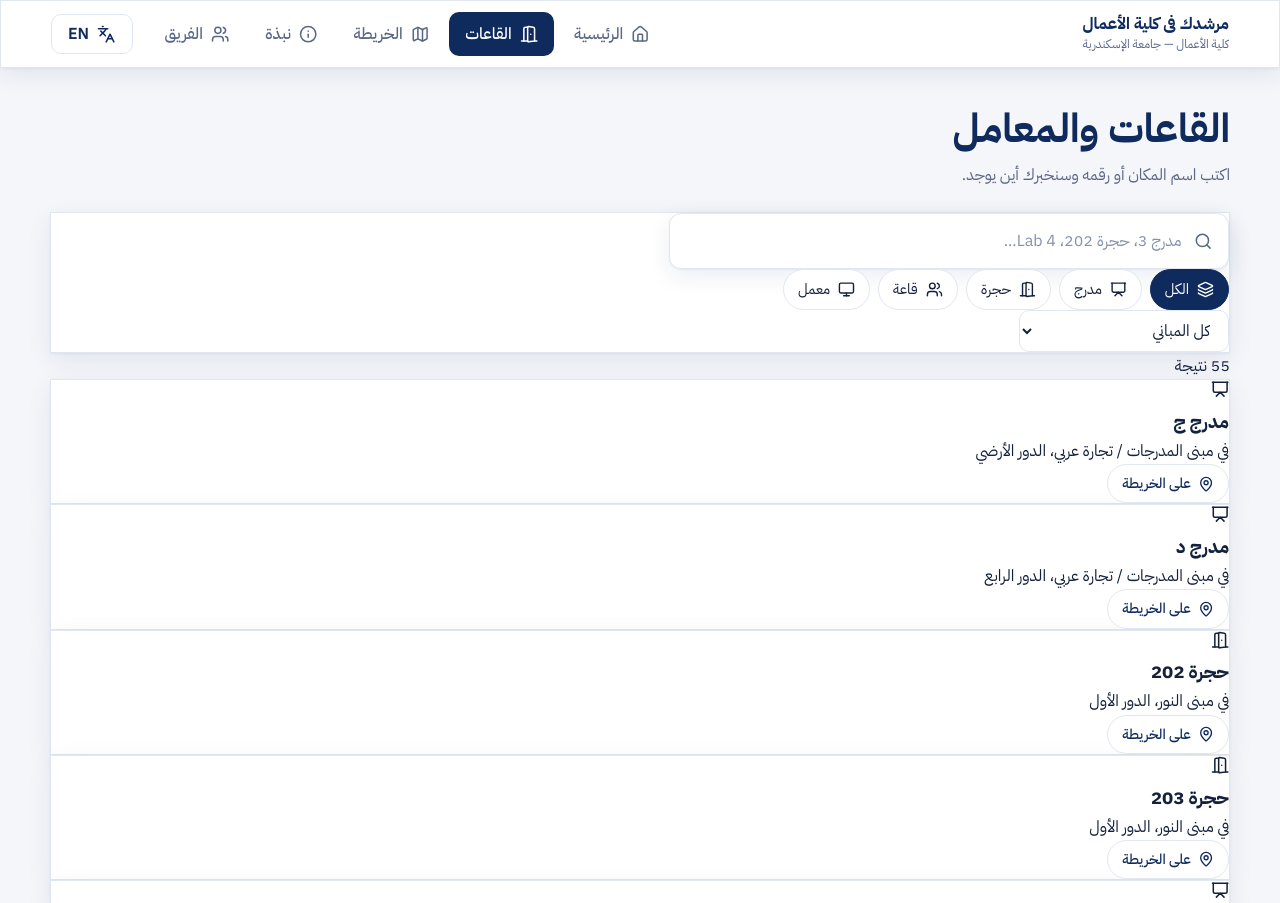
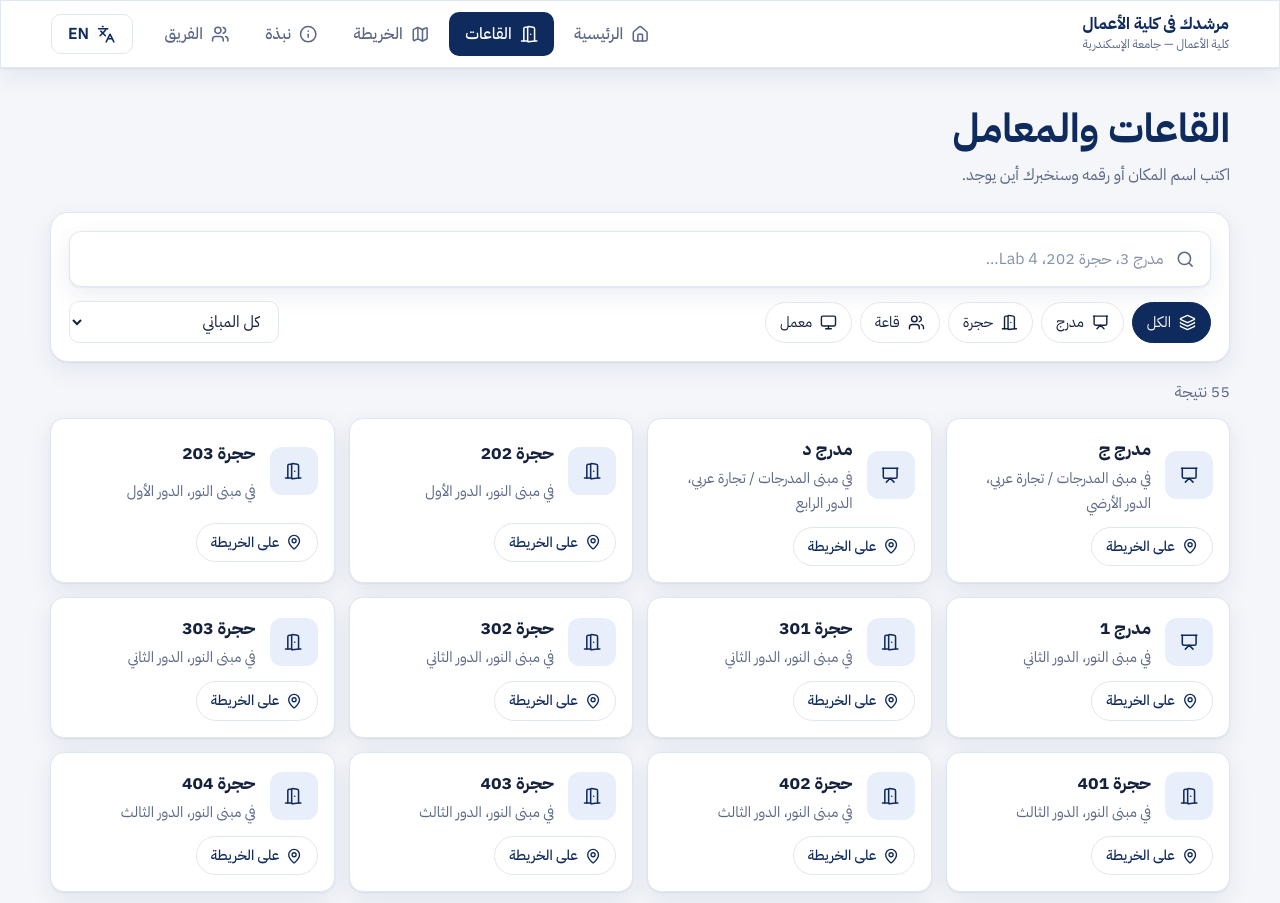
Before and after one commit to OsamaMabrouk0/project, a plain HTML site: page pages/halls.html in a window 1280 px wide. Shown: the top 903 px of the page. Drawn offline with nearby package versions, Linux system fonts and the light colour scheme.

Commit message:
Add files via upload

```diff
--- a/assets/css/pages.css
+++ b/assets/css/pages.css
@@ -1,42 +1,81 @@
-window.CG=window.CG||{};CG.dict={};
-const D=(k,ar,en)=>{CG.dict[k]={ar,en}};
-D('site.title','مرشدك في كلية الأعمال','Your Guide to the Faculty of Business');
-D('site.faculty','كلية الأعمال — جامعة الإسكندرية','Faculty of Business — Alexandria University');
-D('lang.aria','تغيير اللغة','Change language');
-D('nav.home','الرئيسية','Home');D('nav.halls','القاعات','Halls');D('nav.map','الخريطة','Map');D('nav.about','نبذة','About');D('nav.team','الفريق','Team');
-D('home.title','أهلًا بكم في مرشد الكليّة! 🎓','Welcome to Your Faculty Guide! 🎓');
-D('home.sub','منصتكم الذكية لاكتشاف الكلية والتعرّف على مبانيها وقاعاتها وأقسامها بكل سهولة.','Your smart companion to explore the faculty and discover its buildings, halls, and academic departments with ease.');
-D('home.cta','ابدأ رحلتك، واكتشف كل ما تحتاج معرفته عن كليتك من مكان واحد!','Start exploring and find everything you need to know about your faculty in one place!');
-D('home.ph','ابحث عن قاعة، مثل: مدرج 3','Find a hall, e.g. Lab 4');D('home.go','بحث','Search');
-D('home.btnMap','استكشف الخريطة','Explore the map');D('home.btnHalls','ابحث عن قاعة','Find a hall');
-D('home.preview','افتح الخريطة التفاعلية','Open the interactive map');
-D('tile.halls','ابحث عن أي قاعة أو معمل وتعرّف على مكانها فورًا.','Find any hall or lab and see exactly where it is.');
-D('tile.map','مرّر على أي مبنى لتعرف تفاصيله.','Hover any building to see its details.');
-D('tile.about','أقسام الكلية ومميزاتها ومجالات العمل.','Departments, their advantages, and career paths.');
-D('tile.team','الأشخاص وراء المشروع.','The people behind the project.');
-D('stat.b','مبنى ومرفق','buildings & facilities');D('stat.s','قاعة ومعمل','halls & labs');D('stat.d','شعب دراسية: عربي وإنجليزي وفرنسي','programs: Arabic, English & French');
-D('halls.title','القاعات والمعامل','Halls & Labs');
-D('halls.sub','اكتب اسم المكان أو رقمه وسنخبرك أين يوجد.','Type a place name or number and we’ll tell you where it is.');
-D('halls.ph','مدرج 3، حجرة 202، Lab 4…','Amphitheater 3, Room 202, Lab 4…');D('halls.aria','ابحث عن قاعة','Search for a hall');
-D('halls.all','الكل','All');D('halls.allB','كل المباني','All buildings');
-D('halls.count','{n} نتيجة','{n} results');D('halls.in','في {b}، {f}','In {b}, {f}');D('halls.onMap','على الخريطة','Show on map');
-D('halls.approx','لم نجد تطابقًا تامًا. هذه أقرب النتائج:','No exact match. Closest results:');
-D('halls.noNum','لا توجد قاعة بالرقم {n}. هذه أقرب النتائج:','There is no hall numbered {n}. Closest results:');
-D('halls.noneT','لا توجد نتائج','No results');
-D('halls.none','لم نجد “{q}”. راجع الاسم أو الرقم، أو جرّب كلمة أقصر مثل “مدرج” أو “Lab”.','We couldn’t find “{q}”. Check the name or number, or try a shorter word like “Amphitheater” or “Lab”.');
-D('halls.shortT','اكتب أكثر قليلًا','Keep typing');D('halls.short','اكتب حرفين على الأقل لبدء البحث.','Type at least two characters to start searching.');
-D('halls.did','هل تقصد','Did you mean');
-D('halls.conv','عرضنا نتائج “{q}” لأن لوحة المفاتيح كانت على لغة مختلفة.','Showing results for “{q}” — your keyboard layout looked switched.');
-D('err.loadT','تعذّر تحميل البيانات','Couldn’t load the data');D('err.load','حدث خطأ أثناء تحميل بيانات القاعات. حاول مرة أخرى.','Something went wrong while loading the hall data. Please try again.');D('err.retry','إعادة المحاولة','Try again');
-D('map.title','خريطة الكلية','Faculty Map');D('map.hint','مرّر المؤشر أو اضغط على أي مبنى لعرض معلوماته.','Hover or tap any building to see its details.');
-D('map.floors','أدوار','floors');D('map.spaces','قاعة ومعمل','halls & labs');D('map.view','عرض القاعات','View halls');
-D('map.approx','موقع هذا المبنى على الخريطة تقريبي.','This building’s position on the map is approximate.');
-D('map.list','المباني والمرافق','Buildings & facilities');D('map.alt','صورة جوية لحرم كلية الأعمال مع تحديد المباني','Aerial view of the Faculty of Business campus with labeled buildings');
-D('map.errT','تعذّر تحميل الخريطة','Couldn’t load the map');D('map.err','تأكد من اتصالك بالإنترنت ثم أعد المحاولة.','Check your connection and try again.');
-D('kind.building','مبنى','Building');D('kind.gate','بوابة','Gate');D('kind.facility','مرفق','Facility');D('card.close','إغلاق','Close');
-D('about.title','نبذة عن الكلية','About the Faculty');
-D('about.intro','تضم كلية الأعمال بجامعة الإسكندرية أقسامًا أكاديمية متنوعة تؤهّل الطلاب لسوق العمل. هنا تعريف موجز بكل قسم ومميزاته والمجالات التي يعمل بها خريجوه.','The Faculty of Business at Alexandria University offers diverse academic departments that prepare students for the job market. Here is a short overview of each department, its advantages, and where its graduates work.');
-D('about.depts','الأقسام الأكاديمية','Academic departments');D('about.adv','المميزات','Advantages');D('about.jobs','مجالات العمل','Career opportunities');
-D('team.title','فريق العمل','The Team');D('team.sub','الأشخاص وراء المشروع.','The people behind the project.');
-D('team.note','ملحوظة: يتغيّر ترتيب الأسماء بشكل عشوائي في كل مرة تفتح فيها الصفحة، ولا يعكس أي أفضلية بين أعضاء الفريق.','Note: the order of names is randomized every time you open this page and does not reflect any ranking among team members.');
-D('footer.txt','كلية الأعمال — جامعة الإسكندرية © 2026','Faculty of Business — Alexandria University © 2026');
+/* Home */
+.hero{display:grid;grid-template-columns:minmax(0,1.05fr) minmax(0,.95fr);gap:40px;align-items:center;padding:40px;border-radius:24px;color:#fff;margin-bottom:28px;background:linear-gradient(135deg,var(--navy-d),var(--navy) 60%,#16498f)}
+.hero>*,.hero-copy>*{min-width:0;max-width:100%}
+.hero-copy{display:grid;gap:20px;justify-items:start}
+.logo-chip{background:#fff;border-radius:14px;padding:8px 16px}.logo-chip img{height:60px;display:block}
+.hero h1{font-size:clamp(2rem,4.4vw,3.3rem);line-height:1.22;font-weight:700;text-wrap:balance;overflow-wrap:anywhere}
+.lead,.hero .muted{color:rgba(255,255,255,.82);overflow-wrap:anywhere}.lead{font-size:1.12rem;max-width:54ch}
+.hero .btn-primary{background:var(--gold);color:#1a1405}.hero .btn-primary:hover{background:#d9a53a}
+.hero .btn-outline{background:transparent;color:#fff;border-color:rgba(255,255,255,.45)}.hero .btn-outline:hover{background:rgba(255,255,255,.12)}
+.hero-actions{display:flex;flex-wrap:wrap;gap:12px}
+.stats{display:flex;flex-wrap:wrap;gap:8px 20px;color:rgba(255,255,255,.8);font-size:.92rem}.stats strong{color:var(--gold-l);font-size:1.05rem}
+.hero-visual{position:relative;display:block;aspect-ratio:16/10;padding:6px;border-radius:var(--r-lg);overflow:hidden;background:rgba(255,255,255,.14);border-color:rgba(255,255,255,.25)}
+.hero-visual img{position:relative;width:100%;height:100%;object-fit:cover;border-radius:12px;opacity:0;transition:opacity .6s}
+.hero-visual img.ready,.map-stage img.ready{opacity:1}
+.hero-visual .sk{position:absolute;inset:6px;border-radius:12px;background:rgba(255,255,255,.16)}
+.hero-tag{position:absolute;inset-block-end:16px;inset-inline-start:16px;display:flex;align-items:center;gap:8px;padding:7px 14px;border-radius:999px;font-size:.88rem;font-weight:600;color:var(--navy)}
+.tiles{display:grid;grid-template-columns:repeat(auto-fit,minmax(min(100%,230px),1fr));gap:16px}
+.tile{display:grid;gap:6px;align-content:start;padding:22px;border-radius:var(--r-lg);text-decoration:none;transition:border-color .2s,box-shadow .2s}
+.tile:hover{border-color:var(--navy);box-shadow:0 10px 28px rgba(15,42,92,.14)}
+.tile svg{width:44px;height:44px;padding:10px;border-radius:12px;background:var(--tint);color:var(--navy);margin-bottom:8px}
+.tile h3{color:var(--navy)}.tile p{color:var(--ink-2);font-size:.95rem}
+/* Halls */
+.panel{display:grid;gap:14px;padding:18px;border-radius:var(--r-lg);margin-bottom:16px}
+.filters{display:flex;flex-wrap:wrap;gap:10px;align-items:center;justify-content:space-between}
+.status{min-height:28px;margin-bottom:12px;color:var(--ink-2);display:flex;flex-wrap:wrap;gap:8px;align-items:center}
+.cards{display:grid;grid-template-columns:repeat(auto-fill,minmax(min(100%,280px),1fr));gap:14px}
+.hall-card{display:grid;grid-template-columns:auto 1fr;gap:2px 14px;align-items:center;padding:16px;border-radius:var(--r-md)}
+.hall-ico{grid-row:span 2;display:grid;place-items:center;width:48px;height:48px;border-radius:12px;background:var(--tint);color:var(--navy)}
+.hall-card h3{font-size:1.1rem}.where{color:var(--ink-2);font-size:.92rem}
+.hall-card .pill-link{grid-column:1/-1;justify-self:start;margin-top:10px}
+/* Map */
+.map-wrap{position:relative}
+.map-scroll{overflow-x:auto;border-radius:var(--r-lg);border:1px solid var(--line);box-shadow:var(--sh);background:#e6ebf3}
+.map-stage{position:relative;aspect-ratio:16/9}
+.map-stage>img{display:block;width:100%;height:100%;object-fit:cover;opacity:0;transition:opacity .5s}
+.map-stage>.sk{position:absolute;inset:0;border-radius:0;z-index:2}
+.pin{position:absolute;width:44px;height:44px;transform:translate(-50%,-50%);border-radius:50%;border:2px solid #fff;background:rgba(14,124,134,.28);opacity:0;transition:background .2s,transform .2s}
+.ready .pin{opacity:1;animation:pulse 2.8s infinite}
+.pin:hover,.pin.is-on{background:rgba(200,150,46,.55);transform:translate(-50%,-50%) scale(1.12);animation:none}
+@keyframes pulse{0%{box-shadow:0 0 0 0 rgba(255,255,255,.7)}70%,100%{box-shadow:0 0 0 16px rgba(255,255,255,0)}}
+.map-card{position:absolute;z-index:5;width:min(330px,80%);transform:translate(var(--tx,30px),var(--ty,-26px));padding:20px;border-radius:var(--r-lg);display:grid;gap:10px;pointer-events:none;box-shadow:0 16px 44px rgba(15,42,92,.28)}
+.map-card.is-sticky{pointer-events:auto}
+.map-card h3{font-size:1.2rem;line-height:1.35;color:var(--navy)}.map-card p{color:var(--ink-2);font-size:.95rem}
+.badge{justify-self:start;display:inline-flex;align-items:center;gap:6px;padding:3px 12px;border-radius:999px;background:var(--tint);color:var(--navy);font-size:.82rem;font-weight:600}
+.facts{display:flex;gap:20px;color:var(--ink-2);font-size:.92rem}.facts strong{color:var(--navy);font-size:1.2rem}
+.card-x{position:absolute;inset-block-start:12px;inset-inline-end:12px;display:grid;place-items:center;width:32px;height:32px;border-radius:50%;border:0;background:var(--tint);color:var(--navy);opacity:0}
+.is-sticky .card-x{opacity:1}
+#mapErr{position:absolute;inset:0;z-index:6;display:grid;place-items:center;padding:16px}
+.map-list{margin-top:22px;display:grid;gap:12px}.map-list h2{font-size:1.1rem;font-weight:600;color:var(--navy)}
+/* About / Team */
+.section-title{font-size:1.3rem;margin:32px 0 14px;color:var(--navy)}
+.depts{display:grid;grid-template-columns:repeat(auto-fit,minmax(min(100%,420px),1fr));gap:18px}
+.dept{padding:26px;border-radius:var(--r-lg);display:grid;gap:12px;align-content:start}
+.dept header{display:flex;align-items:center;gap:14px}.dept h3{font-size:1.4rem;color:var(--navy)}
+.dept-ico{display:grid;place-items:center;width:52px;height:52px;border-radius:14px;background:var(--tint);color:var(--navy)}
+.dept p{color:var(--ink-2)}.dept h4{font-size:1rem;color:var(--teal);margin-top:6px}
+.ticks{display:grid;gap:8px}.ticks li{display:flex;gap:10px;align-items:flex-start}.ticks svg{color:var(--teal);margin-top:5px}
+.team{display:grid;grid-template-columns:repeat(auto-fit,minmax(min(100%,230px),1fr));gap:16px}
+.member{display:grid;justify-items:center;gap:6px;text-align:center;padding:28px 18px;border-radius:var(--r-lg)}
+.member h3{color:var(--navy)}
+.avatar{display:grid;place-items:center;width:88px;height:88px;border-radius:50%;font-size:2rem;font-weight:700;color:#fff;background:var(--navy);margin-bottom:8px}
+.is-todo{opacity:.75}.is-todo .avatar{color:var(--navy);background:var(--tint)}.is-todo .avatar svg{width:34px;height:34px}
+.member p{color:var(--ink-2)}.links{display:flex;flex-wrap:wrap;gap:8px;justify-content:center;margin-top:8px}
+@media (max-width:900px){.hero{grid-template-columns:minmax(0,1fr);gap:28px}.hero-copy{justify-items:stretch}.logo-chip{justify-self:start}.search-box{max-width:100%}}
+@media (max-width:768px){
+ .hero{padding:24px 18px;border-radius:20px}.hero-actions .btn{flex:1}
+ .map-stage{min-width:880px}
+ .map-card{position:fixed;inset-inline:12px;left:12px!important;top:auto!important;bottom:calc(var(--bn) + 16px + env(safe-area-inset-bottom));width:auto;transform:none!important;z-index:60;pointer-events:auto}
+ .card-x{opacity:1}
+}
+@media (max-width:480px){.search-box{padding-inline:14px 5px}.search-box .btn{padding:0 16px}.logo-chip img{height:50px}.hero h1{font-size:1.9rem}}
+
+.team-note{display:flex;gap:10px;align-items:flex-start;padding:12px 16px;margin-bottom:18px;border-radius:var(--r-md);background:var(--gold-l);color:#5b4310;font-size:.93rem}.team-note svg{margin-top:4px;color:#9a6b00}
+
+/* Halls panel: keep inside the page width */
+.panel{grid-template-columns:minmax(0,1fr)}
+.panel>*{min-width:0;max-width:100%}
+.panel .search-box{max-width:none}
+.panel .filters{min-width:0}.panel select{max-width:100%}
+.panel .chips{min-width:0}
+@media (max-width:480px){.panel{padding:14px}.panel .filters{flex-direction:column;align-items:stretch}.panel select{width:100%}}
```
